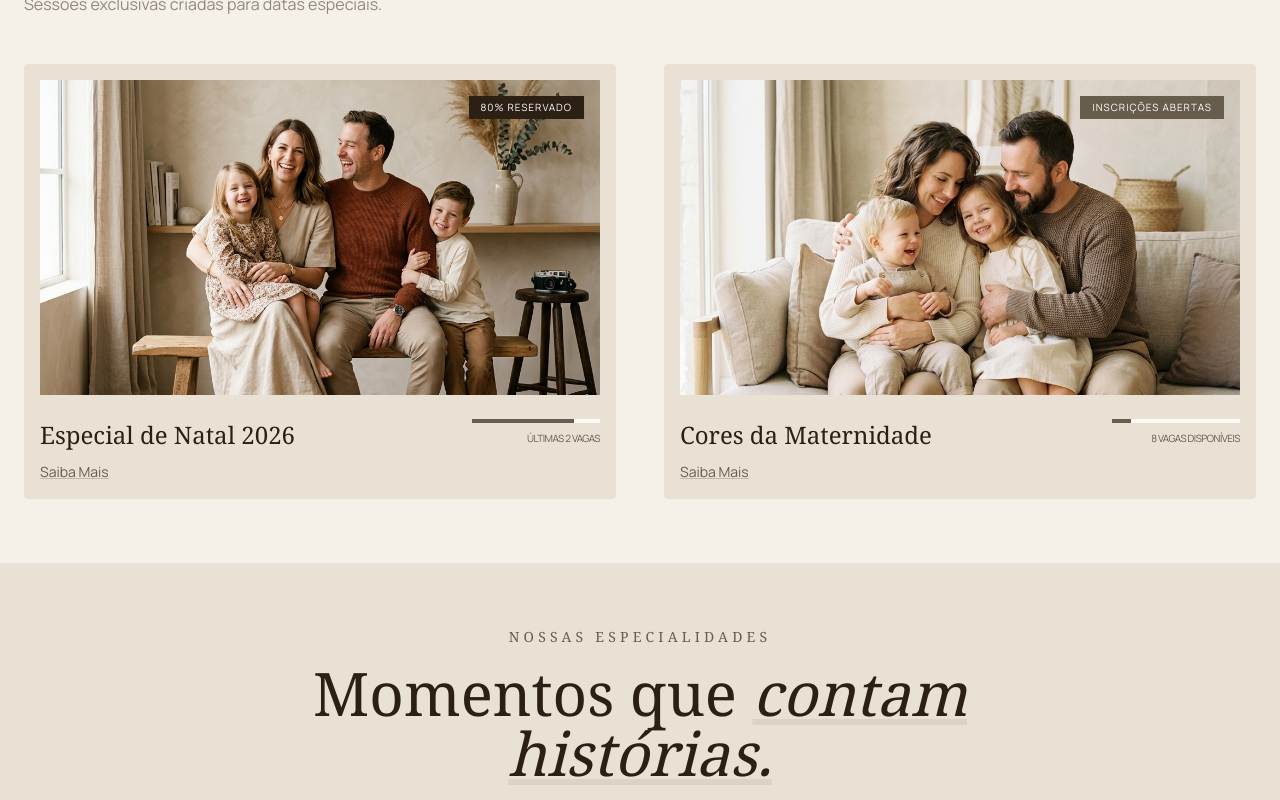
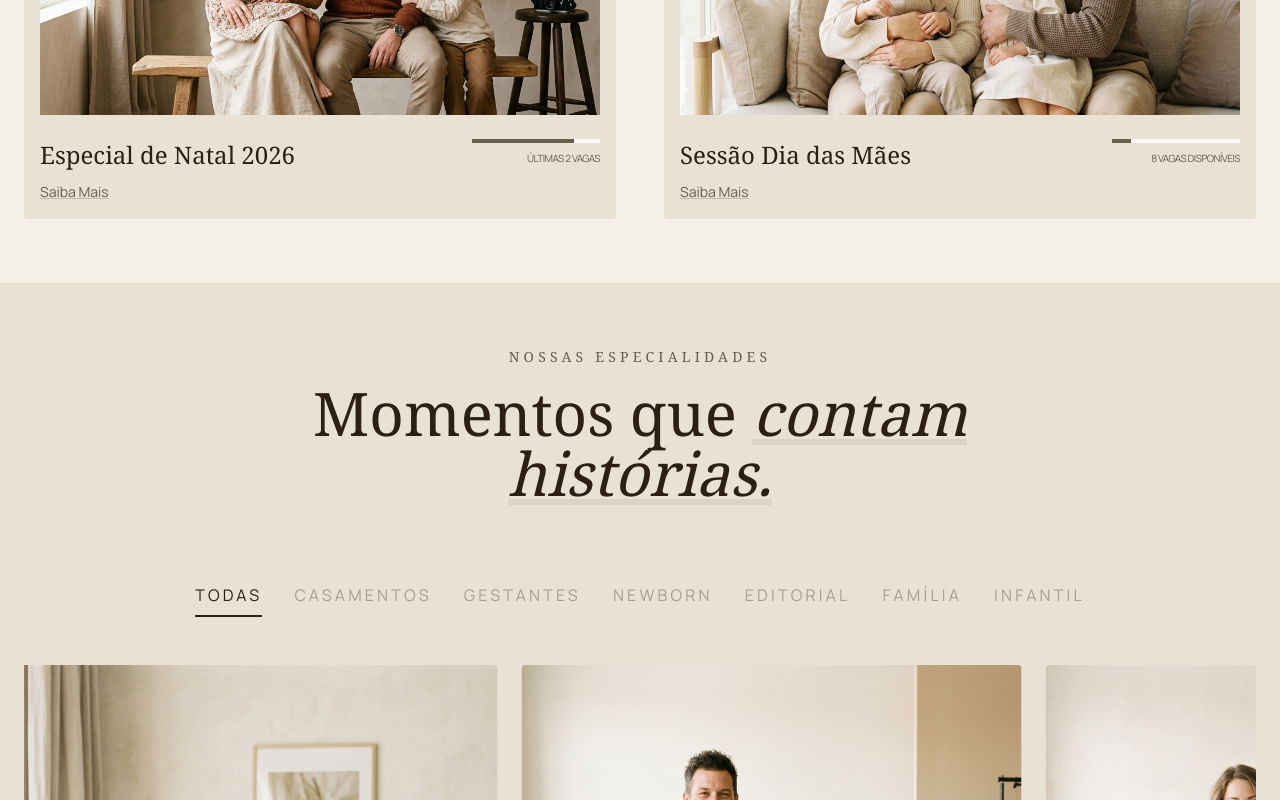
Before and after one commit to marodrigo-costa/ummaisumfotos, a Next.js app: page / in a window 1280 px wide. Shown: the part 1120-1920 px from the top of the page. Built offline with nearby package versions, Linux system fonts and the light colour scheme; no server answers.

Commit message:
style: ajustar altura do hero e atualizar ensaios temáticos

```diff
--- a/src/app/(public)/page.tsx
+++ b/src/app/(public)/page.tsx
@@ -51,7 +51,7 @@ export default function HomePage() {
       <TaglineBanner />
 
       {/* ── HERO ── */}
-      <section className="relative h-[100dvh] flex flex-col overflow-hidden bg-cream-dark">
+      <section className="relative h-[50dvh] md:h-[65dvh] flex flex-col overflow-hidden bg-cream-dark">
         {/* Background Slider */}
         <div className="absolute inset-0 z-0">
           <AnimatePresence mode="wait">
@@ -155,7 +155,7 @@ export default function HomePage() {
               </div>
               <div className="flex justify-between items-start">
                 <div>
-                  <h4 className="text-2xl font-serif text-primary mb-2">Cores da Maternidade</h4>
+                  <h4 className="text-2xl font-serif text-primary mb-2">Sessão Dia das Mães</h4>
                   <button className="text-sm text-secondary hover:text-primary transition-colors underline decoration-secondary/30">
                     Saiba Mais
                   </button>
```
